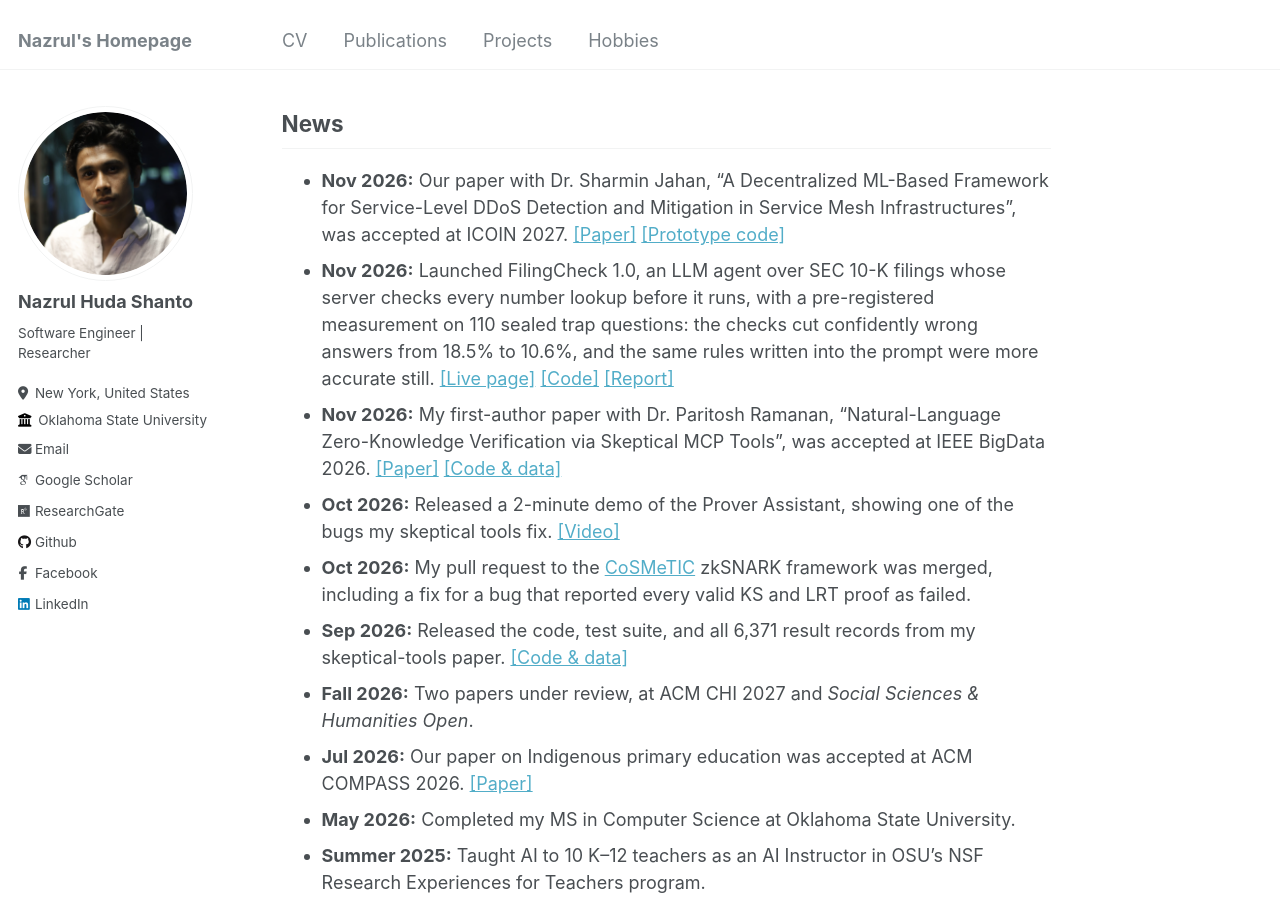
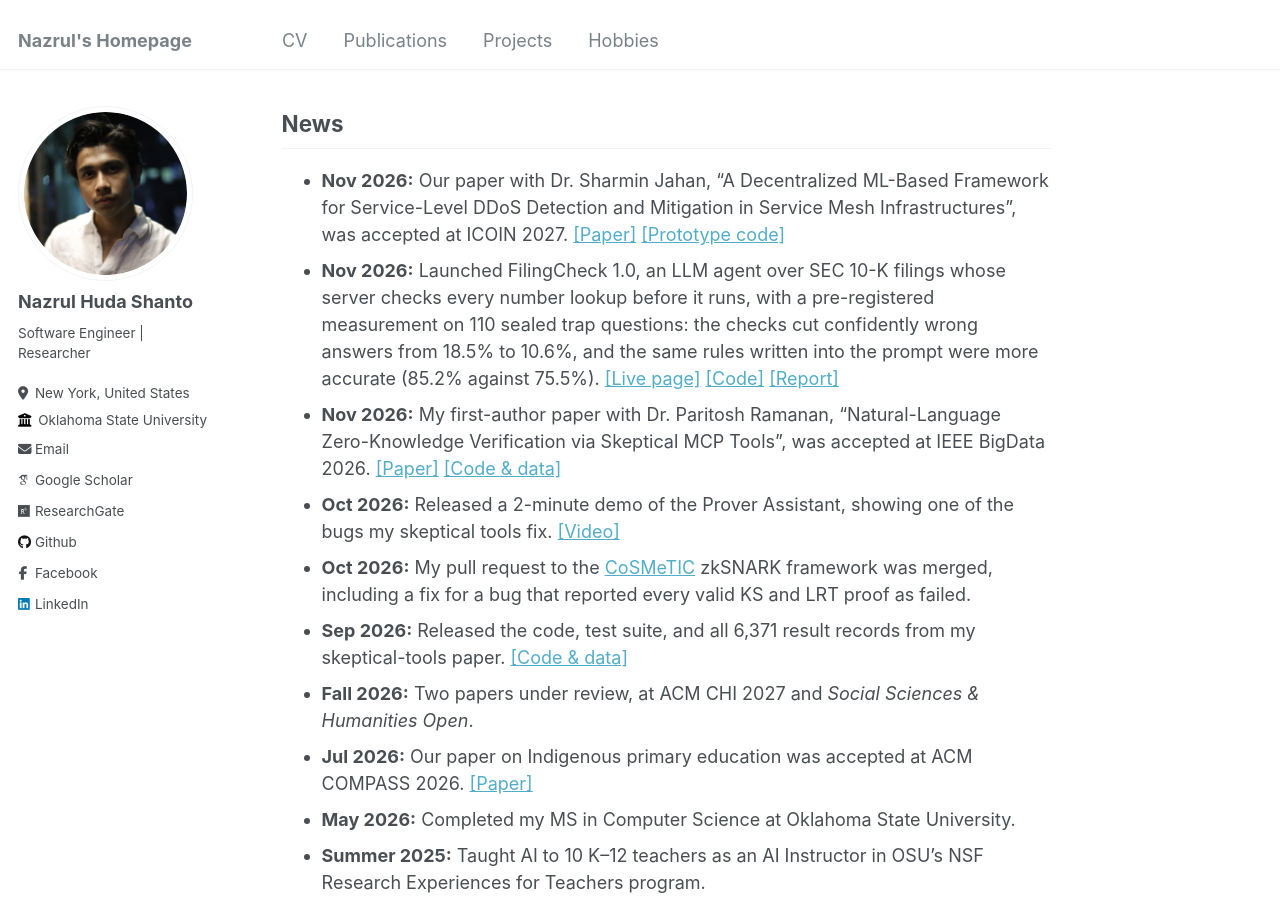
Before and after one commit to nazrulhuda/portfolio, a Jekyll site: the page built from _pages/about.md, in a window 1280 px wide and 900 px high, scrolled down 535 px. Built offline with Jekyll 4.4.1, drawn with Linux system fonts in a browser that asks for light colours; some web fonts are replaced.

Commit message:
News: the FilingCheck item says what the prompt rules were more accurate than (85.2% against 75.5%), as the project's README does

```diff
--- a/_pages/about.md
+++ b/_pages/about.md
@@ -18,7 +18,7 @@ Before my master's, I spent more than two years as an Undergraduate Research Ass
 ## News
 
 - **Nov 2026:** Our paper with Dr. Sharmin Jahan, "A Decentralized ML-Based Framework for Service-Level DDoS Detection and Mitigation in Service Mesh Infrastructures", was accepted at ICOIN 2027. [[Paper]](https://drive.google.com/file/d/1KdqIUXU8p5YX9Xib-yazjfmLLQQOJWKe/view?usp=sharing) [[Prototype code]](https://github.com/nazrulhuda/AI-Driven-Anomaly-Detector-and-mitigation-as-a-service)
-- **Nov 2026:** Launched FilingCheck 1.0, an LLM agent over SEC 10-K filings whose server checks every number lookup before it runs, with a pre-registered measurement on 110 sealed trap questions: the checks cut confidently wrong answers from 18.5% to 10.6%, and the same rules written into the prompt were more accurate still. [[Live page]](https://filingcheck.vercel.app) [[Code]](https://github.com/nazrulhuda/filingcheck) [[Report]](https://github.com/nazrulhuda/filingcheck/blob/v1.0/eval/results/2026-11-14_final_report.md)
+- **Nov 2026:** Launched FilingCheck 1.0, an LLM agent over SEC 10-K filings whose server checks every number lookup before it runs, with a pre-registered measurement on 110 sealed trap questions: the checks cut confidently wrong answers from 18.5% to 10.6%, and the same rules written into the prompt were more accurate (85.2% against 75.5%). [[Live page]](https://filingcheck.vercel.app) [[Code]](https://github.com/nazrulhuda/filingcheck) [[Report]](https://github.com/nazrulhuda/filingcheck/blob/v1.0/eval/results/2026-11-14_final_report.md)
 - **Nov 2026:** My first-author paper with Dr. Paritosh Ramanan, "Natural-Language Zero-Knowledge Verification via Skeptical MCP Tools", was accepted at IEEE BigData 2026. [[Paper]](https://github.com/disys-lab/Skeptical-MCP-For-zkSNARKs/blob/main/manuscript/Natural-Language-ZK-Verification-via-Skeptical-MCP-Tools.pdf) [[Code & data]](https://github.com/disys-lab/Skeptical-MCP-For-zkSNARKs)
 - **Oct 2026:** Released a 2-minute demo of the Prover Assistant, showing one of the bugs my skeptical tools fix. [[Video]](https://youtu.be/AQkmil7ZKEE)
 - **Oct 2026:** My pull request to the [CoSMeTIC](https://github.com/disys-lab/cosmetic) zkSNARK framework was merged, including a fix for a bug that reported every valid KS and LRT proof as failed.
```
